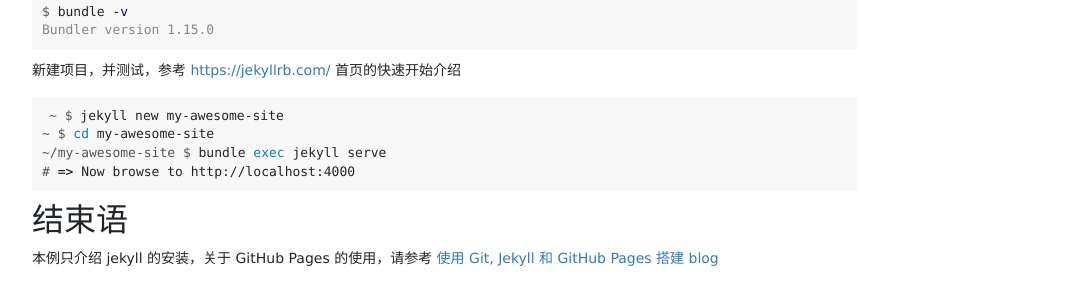
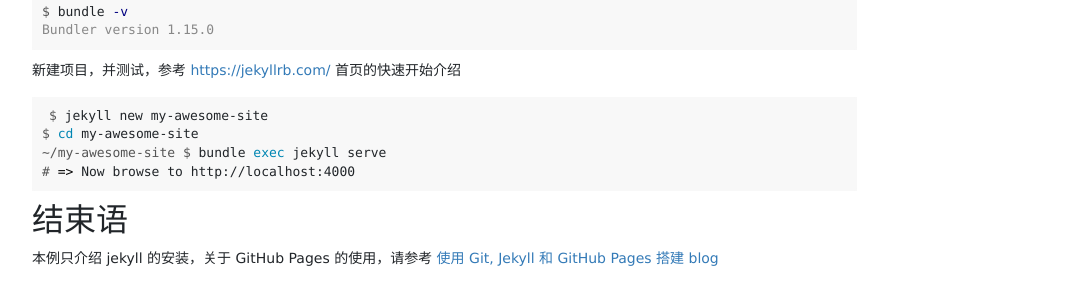
Before and after one commit to zhanming/zhanming.github.com, a Jekyll site: the page built from _posts/2017-05-31-install-rvm-and-ruby-buid-jeklly-env-on-centos-7.markdown, in a window 1280 px wide and 900 px high, scrolled down 1554 px. Shown: the part 303-589 px from the top of the window, without its empty margins (53-1129 px from the left). Built offline with Jekyll 4.4.1, drawn with Linux system fonts in a browser that asks for light colours; comment, search, counter and statistics services are not loaded.

Commit message:
fix a terminal description.

````diff
--- a/_posts/2017-05-31-install-rvm-and-ruby-buid-jeklly-env-on-centos-7.markdown
+++ b/_posts/2017-05-31-install-rvm-and-ruby-buid-jeklly-env-on-centos-7.markdown
@@ -113,8 +113,8 @@
 新建项目，并测试，参考 <https://jekyllrb.com/> 首页的快速开始介绍
 
 ```terminal
-~ $ jekyll new my-awesome-site
-~ $ cd my-awesome-site
+$ jekyll new my-awesome-site
+$ cd my-awesome-site
 ~/my-awesome-site $ bundle exec jekyll serve
 # => Now browse to http://localhost:4000
 ```
````
